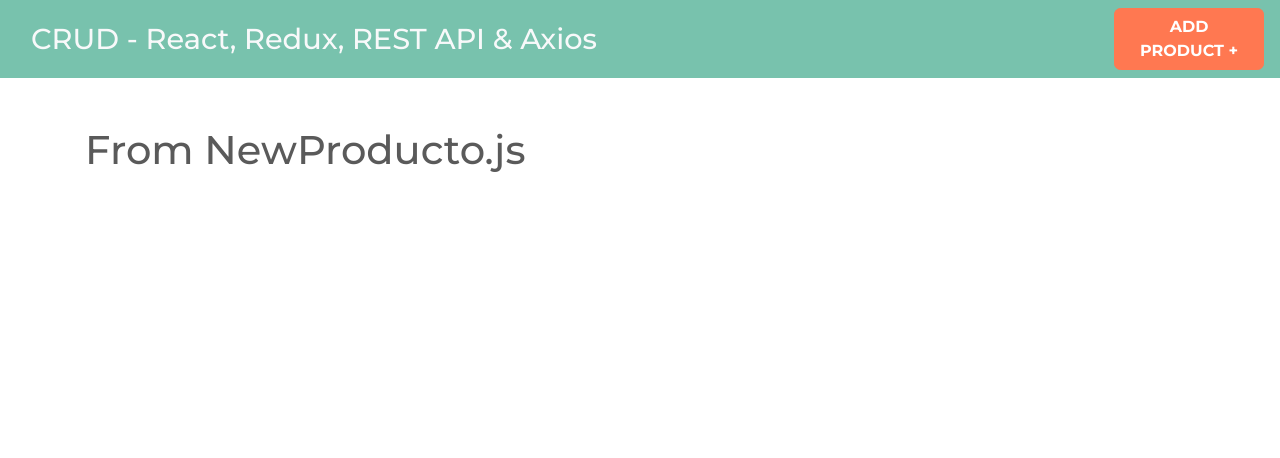
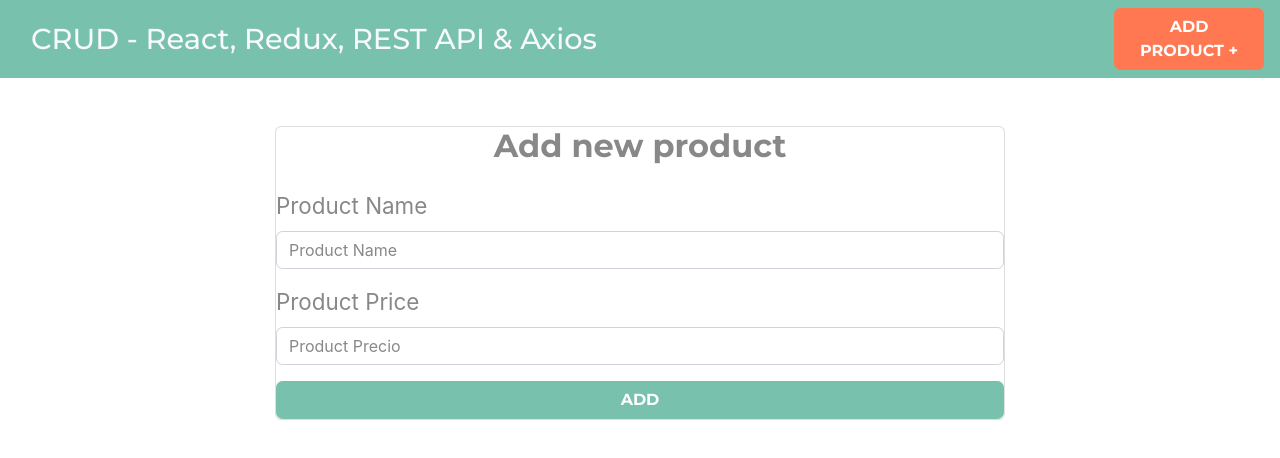
Before and after one commit to 2020-JAUG/React-Redux, a React (Create React App) app: page /products/new in a window 1280 px wide. Shown: the top 458 px of the page. Built offline with nearby package versions, Linux system fonts and the light colour scheme.

Commit message:
Add form to NewProduct

```diff
--- a/src/components/NewProduct.js
+++ b/src/components/NewProduct.js
@@ -2,7 +2,44 @@
 
  const NewProdcut = () => {
      return (
-         <h1>From NewProducto.js</h1>
+         <div className="row justify-content-center">
+             <div className="col-md-8">
+                 <div className="card">
+                     <div className="body">
+                         <h2 className="text-center mb-4 font-weight-bold">
+                             Add new product
+                         </h2>
+
+                         <form>
+                            <div className="form-group">
+                                <label>Product Name</label>
+                                <input
+                                    className="form-control"
+                                    type="text"
+                                    placeholder="Product Name"
+                                    name="name"
+                                />
+                            </div>
+
+                            <div className="form-group">
+                                <label>Product Price</label>
+                                <input
+                                    className="form-control"
+                                    type="number"
+                                    placeholder="Product Precio"
+                                    name="price"
+                                />
+                            </div>
+
+                            <button
+                                type="submit"
+                                className="btn btn-primary font-weight-bold text-uppercase d-bolock w-100"
+                                >Add</button>
+                         </form>
+                     </div>
+                 </div>
+             </div>
+         </div>
       );
  }
 
```
